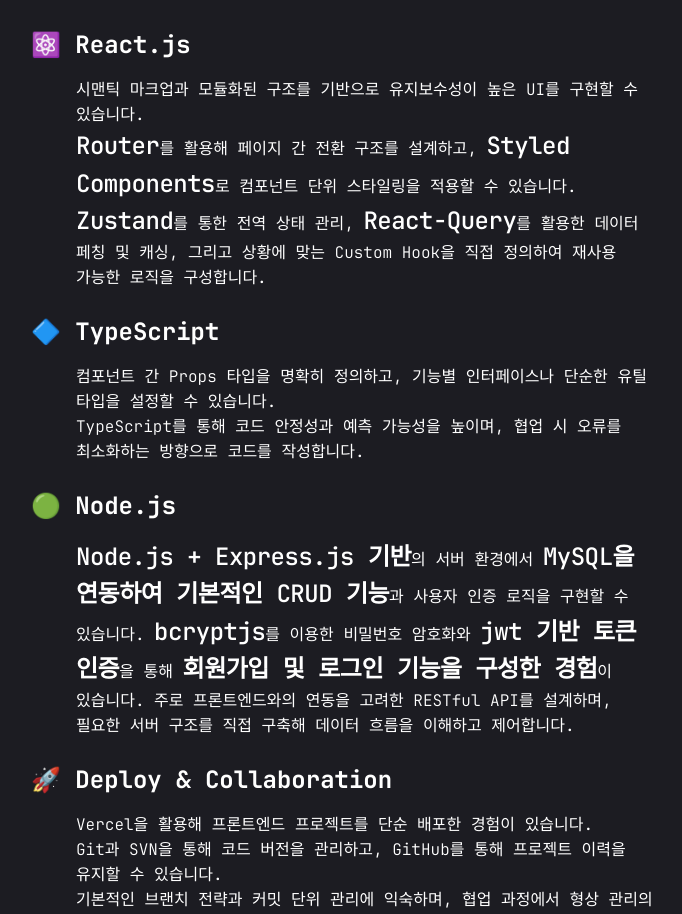
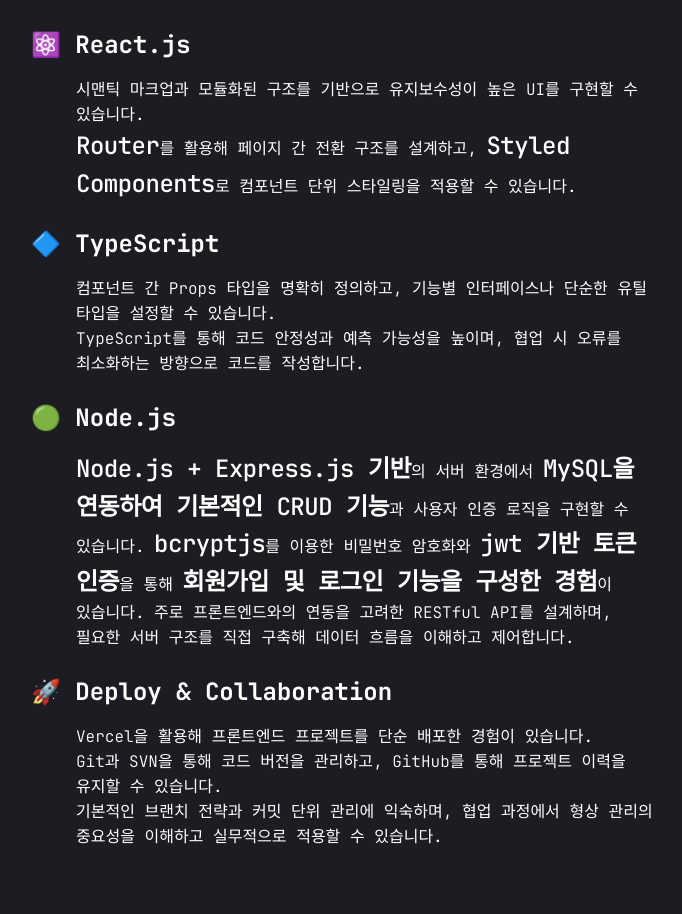
Before and after one commit to JeongJae1203/portfolio, a React (Vite) app: page / in a window 1280 px wide. Shown: the part 3364-4278 px from the top of the page, without its empty margins (559-1241 px from the left). Built offline with nearby package versions, Linux system fonts and the light colour scheme.

Commit message:
chore : modify tech comment

```diff
--- a/src/data/tech/tech.ts
+++ b/src/data/tech/tech.ts
@@ -35,7 +35,7 @@
   {
     id: "tech-react",
     name: "⚛️ React.js",
-    description: "시맨틱 마크업과 모듈화된 구조를 기반으로 유지보수성이 높은 UI를 구현할 수 있습니다. \n <strong>Router</strong>를 활용해 페이지 간 전환 구조를 설계하고, <strong>Styled Components</strong>로 컴포넌트 단위 스타일링을 적용할 수 있습니다. <strong>Zustand</strong>를 통한 전역 상태 관리, <strong>React-Query</strong>를 활용한 데이터 페칭 및 캐싱, 그리고 상황에 맞는 Custom Hook을 직접 정의하여 재사용 가능한 로직을 구성합니다."
+    description: "시맨틱 마크업과 모듈화된 구조를 기반으로 유지보수성이 높은 UI를 구현할 수 있습니다. \n <strong>Router</strong>를 활용해 페이지 간 전환 구조를 설계하고, <strong>Styled Components</strong>로 컴포넌트 단위 스타일링을 적용할 수 있습니다."
   },
   {
     id: "tech-typescript",
```
